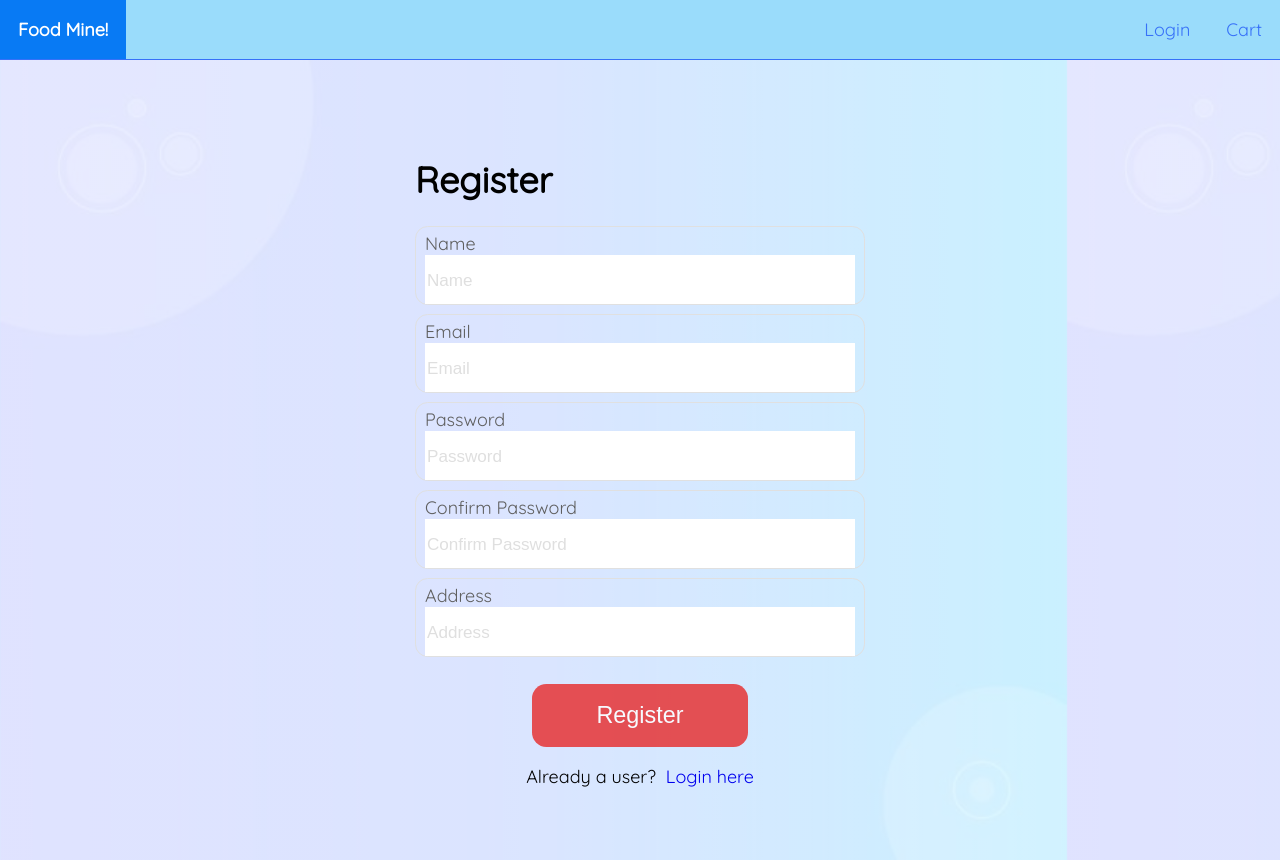
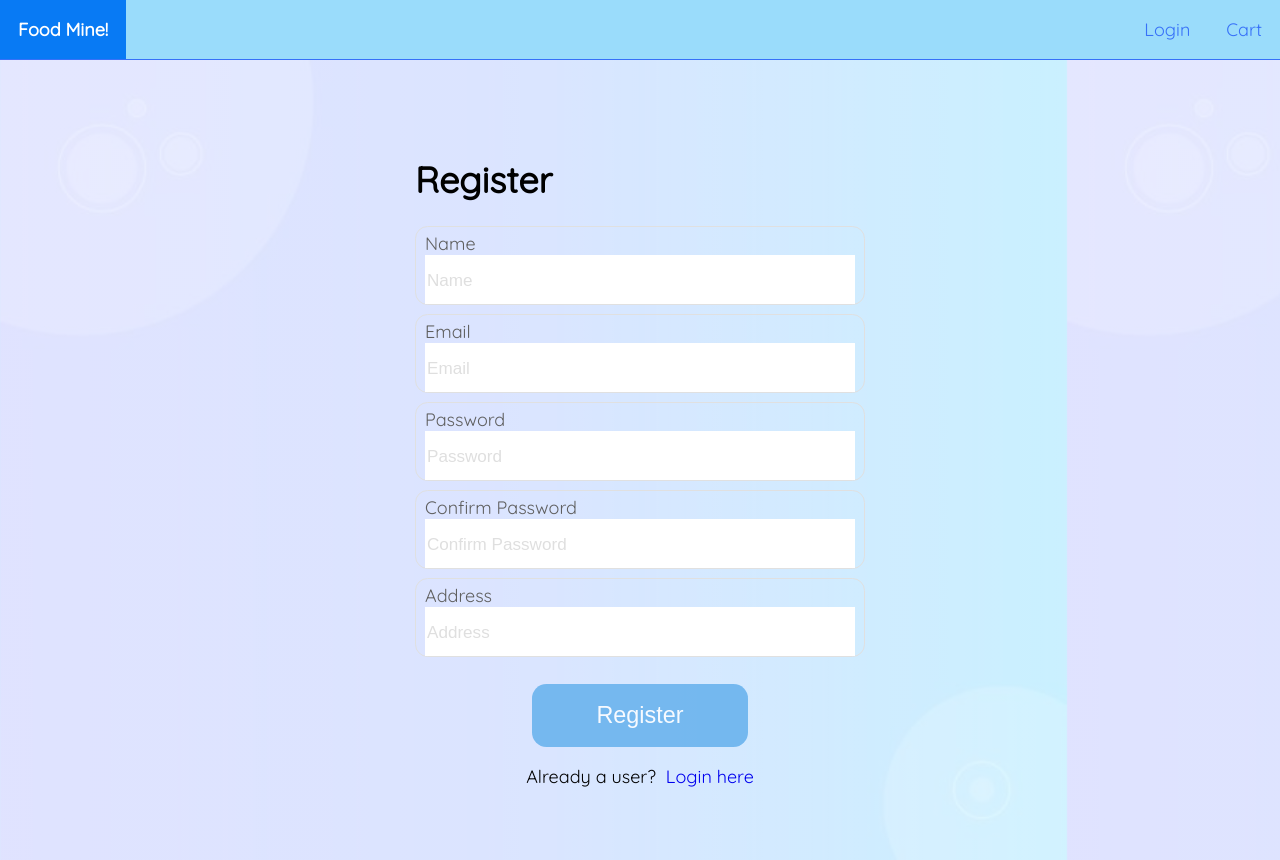
Before and after one commit to ted001/FoodMe, a React (Create React App) app in the folder frontend/: page /register in a window 1280 px wide. Built offline with nearby package versions, Linux system fonts and the light colour scheme.

Commit message:
register minor style
fix minor register page styling to be consistent

```diff
--- a/frontend/src/pages/Register/RegisterPage.js
+++ b/frontend/src/pages/Register/RegisterPage.js
@@ -93,7 +93,7 @@ export default function RegisterPage() {
               error={errors.address}
             />
 
-            <Button type="submit" text="Register" />
+            <Button type="submit" text="Register" backgroundColor={"#5dadec"}/>
 
             <div className={classes.login}>
               Already a user? &nbsp;
```
